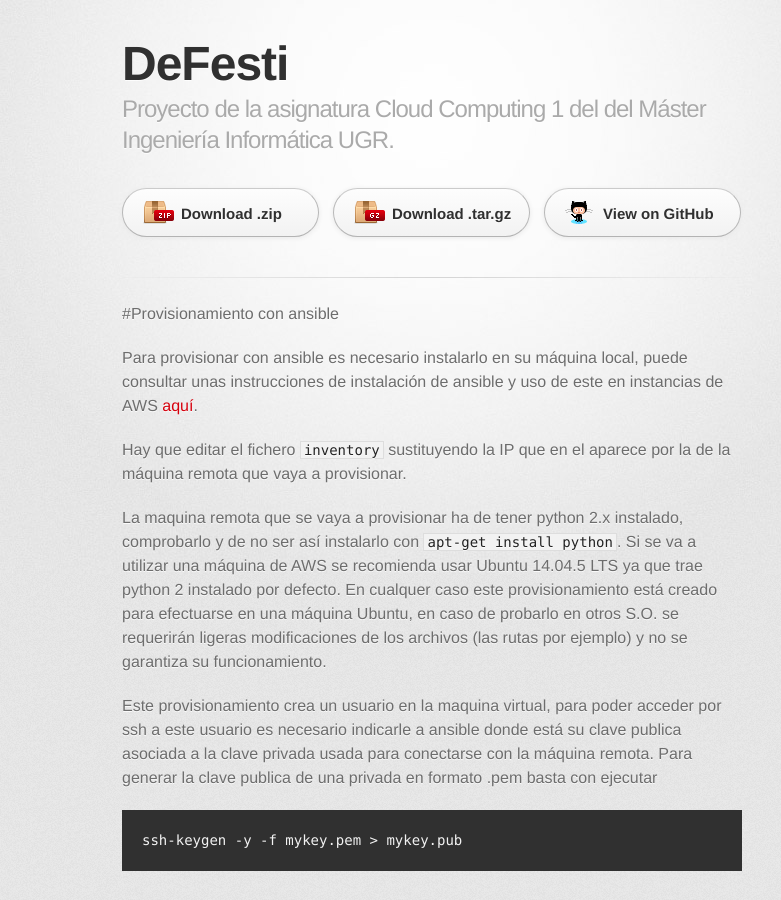
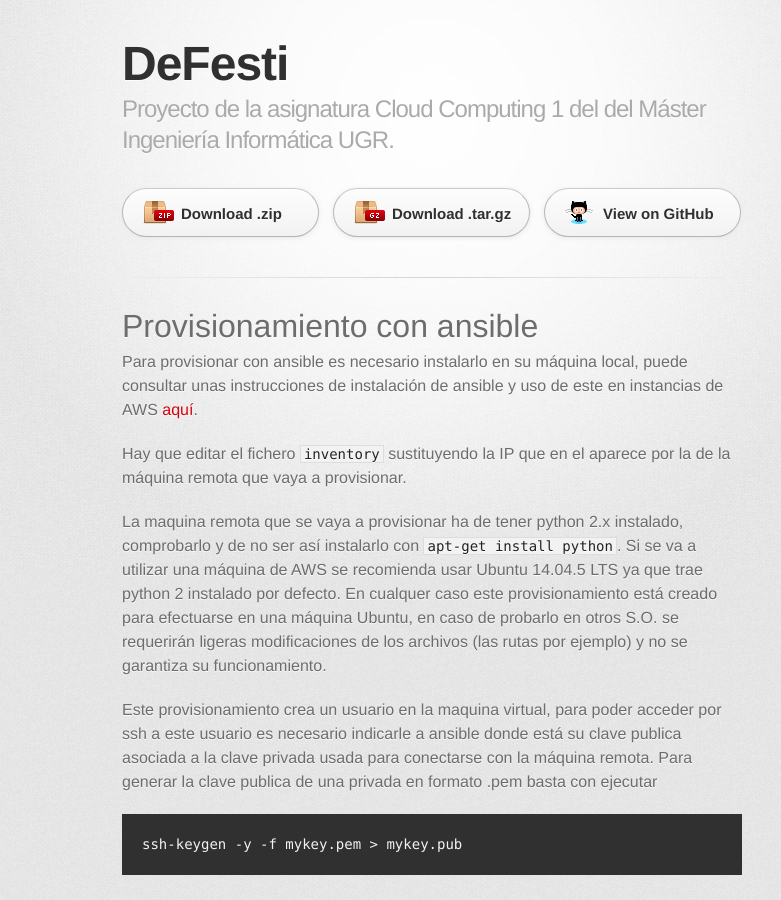
Before and after one commit to AythaE/DeFesti, a Jekyll site: the page built from ansible.md, in a window 1280 px wide and 900 px high. Shown: the whole window, without its empty margins (208-989 px from the left). Built offline with Jekyll 4.4.1, drawn with Linux system fonts in a browser that asks for light colours; some web fonts are replaced; part of the change alters nothing that is shown.

````diff
--- a/ansible.md
+++ b/ansible.md
@@ -1,7 +1,7 @@
 ---
 layout: index
 ---
-#Provisionamiento con ansible
+# Provisionamiento con ansible
 
 Para provisionar con ansible es necesario instalarlo en su máquina local, puede consultar unas instrucciones de instalación de ansible y uso de este en instancias de AWS [aquí](https://github.com/AythaE/Ejercicios-CC16-17/blob/master/Gestion_de_configuraciones/Ejercicio5.md).
 
@@ -10,10 +10,13 @@ Hay que editar el fichero `inventory` sustituyendo la IP que en el aparece por l
 La maquina remota que se vaya a provisionar ha de tener python 2.x instalado, comprobarlo y de no ser así instalarlo con `apt-get install python`. Si se va a utilizar una máquina de AWS se recomienda usar Ubuntu 14.04.5 LTS ya que trae python 2 instalado por defecto. En cualquer caso este provisionamiento está creado para efectuarse en una máquina Ubuntu, en caso de probarlo en otros S.O. se requerirán ligeras modificaciones de los archivos (las rutas por ejemplo) y no se garantiza su funcionamiento.
 
 Este provisionamiento crea un usuario en la maquina virtual, para poder acceder por ssh a este usuario es necesario indicarle a ansible donde está su clave publica asociada a la clave privada usada para conectarse con la máquina remota. Para generar la clave publica de una privada en formato .pem basta con ejecutar
+
 ```
 ssh-keygen -y -f mykey.pem > mykey.pub
 ```
+
 tras esto hay que indicarle a ansible la ruta de esa clave en el fichero `organizadoresPlaybook.yml` modificando el valor de la variable `pubKey`
+
 ```
 - hosts: DeFesti
   remote_user: ubuntu
@@ -28,11 +31,13 @@ tras esto hay que indicarle a ansible la ruta de esa clave en el fichero `organi
 ```
 
 Una vez arrancada la instancia remota y realizado los pasos previos para provisionar el microservicio Organizadores basta con ejecutar:
+
 ```
 ansible-playbook -i inventory organizadoresPlaybook.yml --key-file=[rutaClavePrivada]
 ```
+
 donde la rutaClavePrivada es la ubicación de la clave privada usada para conectarse por ssh con su maquina remota a provisionar. El resultado de dicho provisionamiento será algo parecido a lo siguiente:
 
 ![Imagen ejecución ansible](https://raw.githubusercontent.com/AythaE/DeFesti/gh-pages/images/EjecucionAnsible.png "Ejecución ansible")
 
-Volver a la [página principal](https://github.com/AythaE/DeFesti/blob/gh-pages/index.md)
+Volver a la [página principal](index.md)
````
